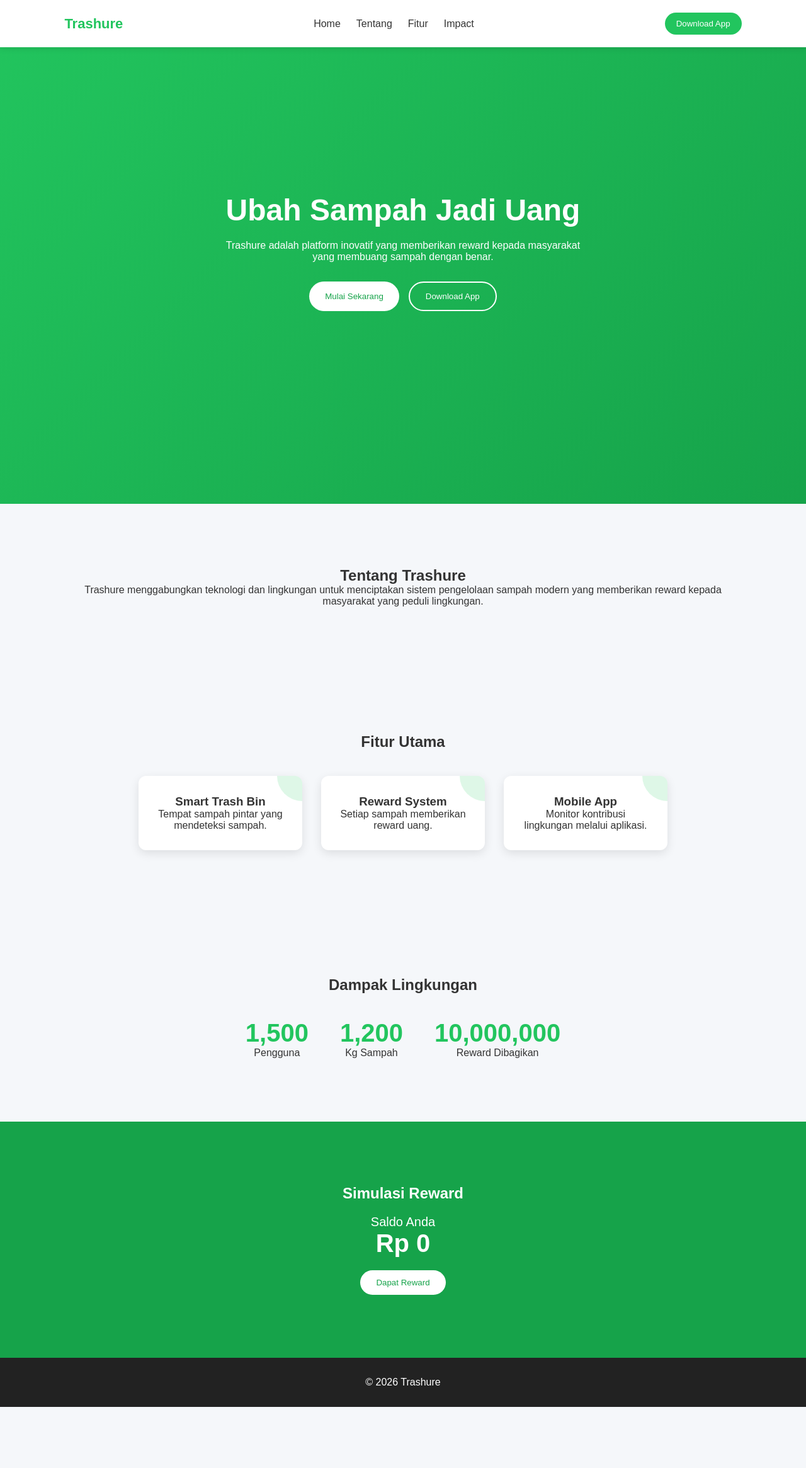
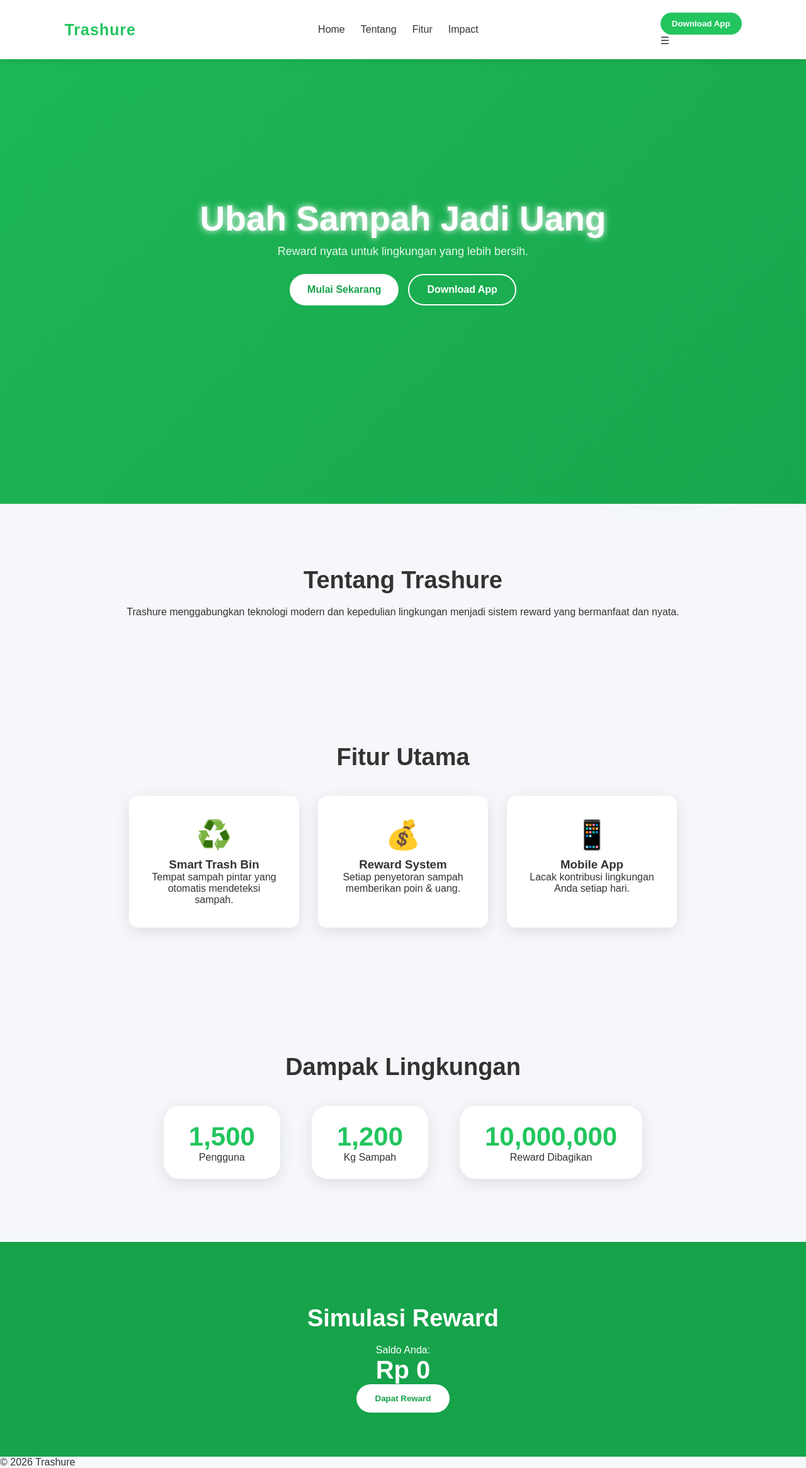
Before and after one commit to hizkiasec/trashure-website, a plain HTML site: page index.html in a window 1280 px wide. Shown: the whole page at 63% size. Before the commit the page ends 2234 px from the top, so only its background shows below. Drawn offline with Linux system fonts and the light colour scheme.

Commit message:
update2 semua file trashure

```diff
--- a/index.html
+++ b/index.html
@@ -1,15 +1,20 @@
 <!DOCTYPE html>
 <html lang="id">
 <head>
-<meta charset="UTF-8">
-<meta name="viewport" content="width=device-width, initial-scale=1.0">
+<meta charset="UTF-8" />
+<meta name="viewport" content="width=device-width, initial-scale=1.0" />
 <title>Trashure</title>
-<link rel="stylesheet" href="style.css">
+<link rel="stylesheet" href="style.css" />
 </head>
 
 <body>
 
-<!-- INTRO SCREEN -->
+<!-- FLOATING DECORATION -->
+<div class="float float1"></div>
+<div class="float float2"></div>
+<div class="float float3"></div>
+
+<!-- INTRO -->
 <div id="intro">
   <div class="intro-content">
     <h1 class="intro-logo">Trashure</h1>
@@ -35,71 +40,83 @@
 </header>
 
 <section class="hero" id="home">
-    <h1>Ubah Sampah Jadi Uang</h1>
-    <p>Trashure adalah platform inovatif yang memberikan reward kepada masyarakat yang membuang sampah dengan benar.</p>
+  <h1 class="glow-title">Ubah Sampah Jadi Uang</h1>
+  <p class="hero-sub">Reward nyata untuk lingkungan yang lebih bersih.</p>
 
   <div class="hero-buttons">
-        <button class="primary" onclick="scrollToSection('features')">Mulai Sekarang</button>
+    <button class="primary" onclick="scrollToSection('features')">
+      Mulai Sekarang
+    </button>
     <button class="secondary" onclick="downloadApp()">Download App</button>
   </div>
 </section>
 
 <section class="about reveal" id="about">
-    <h2>Tentang Trashure</h2>
-    <p>Trashure menggabungkan teknologi dan lingkungan untuk menciptakan sistem pengelolaan sampah modern yang memberikan reward kepada masyarakat yang peduli lingkungan.</p>
+  <h2 class="section-title">Tentang Trashure</h2>
+  <p>
+    Trashure menggabungkan teknologi modern dan kepedulian lingkungan menjadi
+    sistem reward yang bermanfaat dan nyata.
+  </p>
 </section>
 
 <section class="features reveal" id="features">
-    <h2>Fitur Utama</h2>
+  <h2 class="section-title">Fitur Utama</h2>
 
   <div class="feature-grid">
+
     <div class="feature">
+      <div class="icon">♻️</div>
       <h3>Smart Trash Bin</h3>
-            <p>Tempat sampah pintar yang mendeteksi sampah.</p>
+      <p>Tempat sampah pintar yang otomatis mendeteksi sampah.</p>
     </div>
 
     <div class="feature">
+      <div class="icon">💰</div>
       <h3>Reward System</h3>
-            <p>Setiap sampah memberikan reward uang.</p>
+      <p>Setiap penyetoran sampah memberikan poin & uang.</p>
     </div>
 
     <div class="feature">
+      <div class="icon">📱</div>
       <h3>Mobile App</h3>
-            <p>Monitor kontribusi lingkungan melalui aplikasi.</p>
+      <p>Lacak kontribusi lingkungan Anda setiap hari.</p>
     </div>
+
   </div>
 </section>
 
 <section class="impact reveal" id="impact">
-    <h2>Dampak Lingkungan</h2>
+  <h2 class="section-title">Dampak Lingkungan</h2>
 
   <div class="stats">
-        <div class="stat">
+
+    <div class="stat bubble">
       <h3 class="counter" data-target="1500">0</h3>
       <p>Pengguna</p>
     </div>
 
-        <div class="stat">
+    <div class="stat bubble">
       <h3 class="counter" data-target="1200">0</h3>
       <p>Kg Sampah</p>
     </div>
 
-        <div class="stat">
+    <div class="stat bubble">
       <h3 class="counter" data-target="10000000">0</h3>
       <p>Reward Dibagikan</p>
     </div>
+
   </div>
 </section>
 
 <section class="wallet reveal">
-    <h2>Simulasi Reward</h2>
+  <h2 class="section-title-white">Simulasi Reward</h2>
 
   <div class="balance">
-        Saldo Anda
+    Saldo Anda:
     <h3 id="money">Rp 0</h3>
   </div>
 
-    <button onclick="earnMoney()">Dapat Reward</button>
+  <button class="reward-btn" onclick="earnMoney()">Dapat Reward</button>
 </section>
 
 <footer>
--- a/script.js
+++ b/script.js
@@ -1,82 +1,65 @@
-// INTRO SCREEN
+// INTRO
 window.addEventListener("load", () => {
     setTimeout(()=>{
-        document.getElementById("intro").style.opacity = "0";
+        intro.style.opacity = "0";
         setTimeout(()=>{
-            document.getElementById("intro").style.display = "none";
+            intro.style.display = "none";
             document.querySelector(".hero").classList.add("show");
-        },1000)
+        },900)
     },3000)
 })
 
-// MENU MOBILE
-const menuBtn = document.getElementById("menuBtn")
-const nav = document.getElementById("nav")
+const intro = document.getElementById("intro");
 
-menuBtn.onclick = ()=>{
-    nav.classList.toggle("show")
-}
+// MOBILE NAV
+menuBtn.onclick = ()=> nav.classList.toggle("show")
 
-// SCROLL NAVBAR EFFECT
+// NAV SCROLL EFFECT
 window.addEventListener("scroll", () => {
-    const header = document.querySelector("header");
-    if(window.scrollY > 30){
-        header.classList.add("scrolled");
-    } else {
-        header.classList.remove("scrolled");
-    }
+    document.querySelector("header")
+    .classList.toggle("scrolled", window.scrollY > 30);
 });
 
 // SMOOTH SCROLL
 function scrollToSection(id){
-    document.getElementById(id).scrollIntoView({
-        behavior:"smooth"
-    })
+    document.getElementById(id).scrollIntoView({ behavior:"smooth" });
 }
 
-// DOWNLOAD APP
+// DOWNLOAD BUTTON
 function downloadApp(){
-    alert("Aplikasi Trashure akan segera tersedia!");
+    alert("Aplikasi Trashure segera tersedia!");
 }
 
 // COUNTER
-const counters = document.querySelectorAll(".counter")
-counters.forEach(counter=>{
+document.querySelectorAll(".counter").forEach(counter=>{
     const update = ()=>{
-        const target = +counter.getAttribute("data-target")
-        const count = +counter.innerText
-        const inc = target/200
+        const target = +counter.getAttribute("data-target");
+        const count = +counter.innerText;
+        const inc = target/200;
 
         if(count < target){
-            counter.innerText = Math.ceil(count + inc)
-            setTimeout(update,10)
+            counter.innerText = Math.ceil(count + inc);
+            setTimeout(update,10);
         } else {
-            counter.innerText = target.toLocaleString()
+            counter.innerText = target.toLocaleString();
         }
-    }
-    update()
-})
+    };
+    update();
+});
 
 // REWARD SIMULATION
-let saldo = 0
-
+let saldo = 0;
 function earnMoney(){
-    let reward = Math.floor(Math.random()*5000)+1000
-    saldo += reward
-    document.getElementById("money").innerText =
-        "Rp " + saldo.toLocaleString()
-    alert("Selamat! Anda mendapat Rp " + reward)
+    let reward = Math.floor(Math.random()*5000) + 1000;
+    saldo += reward;
+    money.innerText = "Rp " + saldo.toLocaleString();
+    alert("Selamat! Anda mendapat Rp " + reward);
 }
 
-// SCROLL ANIMATION
-const reveals = document.querySelectorAll(".reveal")
-
+// REVEAL ANIMATION
 window.addEventListener("scroll", ()=>{
-    reveals.forEach(el=>{
-        const top = el.getBoundingClientRect().top
-        const windowHeight = window.innerHeight
-
-        if(top < windowHeight - 100){
+    document.querySelectorAll(".reveal").forEach(el=>{
+        if(el.getBoundingClientRect().top < window.innerHeight - 100){
             el.classList.add("active")
         }
     })
--- a/style.css
+++ b/style.css
@@ -11,322 +11,276 @@ color:#333;
 overflow-x:hidden;
 }
 
+/* FLOATING DECORATION */
+.float{
+position:fixed;
+width:180px;
+height:180px;
+background:rgba(34,197,94,0.25);
+filter:blur(60px);
+border-radius:50%;
+z-index:-1;
+animation:float 10s infinite alternate ease-in-out;
+}
+
+.float1{ top:10%; left:5%; }
+.float2{ bottom:15%; right:10%; background:rgba(22,163,74,0.22); }
+.float3{ top:50%; right:40%; background:rgba(34,197,94,0.18); }
+
+@keyframes float{
+0%{ transform:translateY(0); }
+100%{ transform:translateY(60px); }
+}
+
 /* INTRO */
 #intro{
 position:fixed;
-top:0;
-left:0;
-width:100%;
-height:100%;
+top:0; left:0;
+width:100%; height:100%;
 background:#16a34a;
-display:flex;
-justify-content:center;
-align-items:center;
-z-index:9999;
-transition:1s;
-}
-
-.intro-content{
-text-align:center;
-color:white;
+display:flex; justify-content:center; align-items:center;
+z-index:9999; transition:1s;
 }
 
 .intro-logo{
-font-size:50px;
-margin-bottom:20px;
-animation:zoom 1.5s ease;
+font-size:52px; color:white;
+animation:zoom 1.4s ease;
+}
+
+@keyframes zoom{
+0%{transform:scale(0.4);opacity:0}
+100%{transform:scale(1);opacity:1}
 }
 
 .loader{
-width:200px;
-height:6px;
+width:200px; height:6px;
 background:rgba(255,255,255,0.3);
-border-radius:10px;
-overflow:hidden;
+border-radius:10px; overflow:hidden;
+margin-top:10px;
 }
 
 .loader::after{
-content:"";
-display:block;
-height:100%;
-width:0;
+content:""; display:block;
+height:100%; width:0;
 background:white;
 animation:loading 3s forwards;
 }
 
 @keyframes loading{0%{width:0}100%{width:100%}}
-@keyframes zoom{0%{transform:scale(0.5);opacity:0}100%{transform:scale(1);opacity:1}}
 
 /* NAVBAR */
 header{
-display:flex;
-justify-content:space-between;
-align-items:center;
+display:flex; justify-content:space-between; align-items:center;
 padding:20px 8%;
-background:white;
-position:fixed;
-width:100%;
-top:0;
+background:white; position:fixed; width:100%; top:0;
 box-shadow:0 2px 10px rgba(0,0,0,0.1);
-z-index:1000;
-transition:0.4s ease;
+z-index:1000; transition:0.4s;
 }
 
 header.scrolled{
-background:rgba(255,255,255,0.7);
-backdrop-filter:blur(10px);
-box-shadow:0 4px 20px rgba(0,0,0,0.15);
+background:rgba(255,255,255,0.6);
+backdrop-filter:blur(12px);
+box-shadow:0 4px 25px rgba(0,0,0,0.15);
 }
 
 .logo{
-font-size:22px;
-font-weight:bold;
+font-size:25px; font-weight:700;
 color:#22c55e;
+letter-spacing:1px;
 }
 
 nav{
-display:flex;
-gap:25px;
+display:flex; gap:25px;
 }
 
 nav a{
-text-decoration:none;
-color:#333;
+text-decoration:none; color:#333; font-weight:500;
+transition:0.2s;
 }
 
-.nav-right{
-display:flex;
-align-items:center;
-gap:15px;
+nav a:hover{
+color:#16a34a;
+transform:scale(1.05);
 }
 
+/* BUTTONS */
 .download{
-background:#22c55e;
-color:white;
-border:none;
-padding:10px 18px;
-border-radius:20px;
-cursor:pointer;
-transition:0.3s ease;
+background:#22c55e; color:white;
+padding:10px 18px; border:none;
+border-radius:25px; cursor:pointer;
+transition:.3s; font-weight:600;
 }
 
 .download:hover{
-background:#16a34a;
-transform:translateY(-3px);
-box-shadow:0 5px 15px rgba(22,163,74,0.4);
-}
-
-.menu{
-display:none;
-font-size:24px;
-cursor:pointer;
+transform:scale(1.08) translateY(-3px);
+box-shadow:0 0 18px #22c55eaa;
 }
 
 /* HERO */
 .hero{
 height:100vh;
-display:flex;
-flex-direction:column;
-justify-content:center;
-align-items:center;
+display:flex; flex-direction:column;
+justify-content:center; align-items:center;
 text-align:center;
 padding:20px;
 background:linear-gradient(135deg,#22c55e,#16a34a);
+background-size:200% 200%;
+animation:gradientMove 8s infinite;
 color:white;
-opacity:0;
-transition:1.2s ease-in-out;
-background-attachment:fixed;
+opacity:0; transition:1s ease-in-out;
 }
 
-.hero.show{
-opacity:1;
+.hero.show{ opacity:1; }
+
+@keyframes gradientMove{
+0%{background-position:0% 50%}
+100%{background-position:100% 50%}
 }
 
-.hero h1{
-font-size:48px;
-margin-bottom:20px;
+.glow-title{
+font-size:55px;
+text-shadow:0 0 15px white;
+animation:titleGlow 3s infinite alternate;
 }
 
-.hero p{
-max-width:600px;
-margin-bottom:30px;
+@keyframes titleGlow{
+0%{text-shadow:0 0 10px white;}
+100%{text-shadow:0 0 25px rgba(255,255,255,0.9);}
+}
+
+.hero-sub{
+font-size:18px; max-width:600px;
+opacity:0.9; margin-top:10px;
 }
 
 .hero-buttons{
-display:flex;
-gap:15px;
+display:flex; gap:15px; margin-top:25px;
 }
 
 .primary, .secondary{
-transition:0.3s ease;
+padding:14px 28px; border-radius:25px;
+cursor:pointer; transition:.3s;
+font-weight:600; font-size:16px;
 }
 
 .primary{
-background:white;
-color:#16a34a;
-border:none;
-padding:14px 25px;
-border-radius:25px;
-cursor:pointer;
+background:white; color:#16a34a; border:none;
 }
-
 .primary:hover{
-box-shadow:0 8px 20px rgba(255,255,255,0.4);
-transform:translateY(-3px);
+transform:scale(1.07);
+box-shadow:0 0 20px rgba(255,255,255,0.8);
 }
 
 .secondary{
-background:transparent;
-border:2px solid white;
-color:white;
-padding:14px 25px;
-border-radius:25px;
-cursor:pointer;
+background:transparent; border:2px solid white; color:white;
 }
-
 .secondary:hover{
-background:white;
-color:#16a34a;
-transform:translateY(-3px);
+background:white; color:#16a34a; transform:scale(1.07);
 }
 
 /* SECTIONS */
-section{
-padding:100px 10%;
-text-align:center;
+section{ padding:100px 10%; text-align:center; }
+
+.section-title{
+font-size:38px; margin-bottom:20px;
 }
 
+.section-title-white{
+font-size:38px; margin-bottom:20px; color:white;
+}
+
+/* FEATURE CARDS */
 .feature-grid{
-display:flex;
-gap:30px;
-justify-content:center;
-flex-wrap:wrap;
+display:flex; gap:30px; justify-content:center; flex-wrap:wrap;
 margin-top:40px;
 }
 
 .feature{
-background:white;
-padding:30px;
-border-radius:12px;
-width:260px;
-box-shadow:0 5px 15px rgba(0,0,0,0.1);
-transition:0.3s;
+background:white; padding:35px;
+width:270px; border-radius:14px;
+box-shadow:0 6px 25px rgba(0,0,0,0.1);
+transition:0.4s ease;
+transform-style:preserve-3d;
+cursor:pointer;
 position:relative;
-overflow:hidden;
 }
 
 .feature:hover{
-transform:translateY(-10px);
+transform:translateY(-12px) rotateX(6deg) rotateY(6deg);
+box-shadow:0 15px 40px rgba(22,163,74,0.25);
 }
 
-.feature::after{
-content:"";
-position:absolute;
-width:80px;
-height:80px;
-background:rgba(34,197,94,0.15);
-top:-40px;
-right:-40px;
-border-radius:50%;
-transition:0.4s ease;
-}
-
-.feature:hover::after{
-width:200px;
-height:200px;
-top:-80px;
-right:-80px;
+.feature .icon{
+font-size:45px; margin-bottom:10px;
 }
 
 /* STATS */
 .stats{
-display:flex;
-justify-content:center;
-gap:50px;
-flex-wrap:wrap;
-margin-top:40px;
+display:flex; justify-content:center; gap:50px;
+flex-wrap:wrap; margin-top:40px;
+}
+
+.bubble{
+background:white;
+padding:25px 40px;
+border-radius:25px;
+box-shadow:0 6px 25px rgba(0,0,0,0.1);
+transition:.3s;
+}
+
+.bubble:hover{
+transform:scale(1.08);
+box-shadow:0 0 20px rgba(34,197,94,0.4);
 }
 
 .stat h3{
-font-size:40px;
-color:#22c55e;
+font-size:42px; color:#22c55e;
 }
 
 /* WALLET */
 .wallet{
 background:#16a34a;
 color:white;
-}
-
-.balance{
-font-size:20px;
-margin:20px;
+padding-bottom:70px;
 }
 
 .balance h3{
 font-size:40px;
 }
 
-.wallet button{
-padding:12px 25px;
-border:none;
-border-radius:25px;
-background:white;
-color:#16a34a;
-cursor:pointer;
+.reward-btn{
+padding:15px 30px;
+border:none; border-radius:25px;
+background:white; color:#16a34a;
+font-weight:600; cursor:pointer;
+transition:.3s;
 }
 
-/* FOOTER */
-footer{
-background:#222;
-color:white;
-padding:30px;
-text-align:center;
+.reward-btn:hover{
+transform:scale(1.1);
+box-shadow:0 0 25px white;
 }
 
-/* REVEAL ANIMATION */
+/* REVEAL */
 .reveal{
-opacity:0;
-transform:translateY(40px);
+opacity:0; transform:translateY(40px);
 transition:1s;
 }
 
 .reveal.active{
-opacity:1;
-transform:translateY(0);
+opacity:1; transform:translateY(0);
 }
 
 /* MOBILE */
 @media(max-width:768px){
 nav{
-position:absolute;
-top:70px;
-left:0;
-background:white;
-width:100%;
-flex-direction:column;
-align-items:center;
-display:none;
-padding:20px;
+position:absolute; top:70px; left:0;
+width:100%; background:white;
+flex-direction:column; align-items:center;
+display:none; padding:20px;
 }
-
-nav.show{
-display:flex;
+nav.show{ display:flex; }
+.menu{ display:block; }
+.hero h1{ font-size:32px; }
+.hero-buttons{ flex-direction:column; }
 }
-
-.menu{
-display:block;
-}
-
-.hero h1{
-font-size:32px;
-}
-
-.hero-buttons{
-flex-direction:column;
-}
-
-section{
-padding:80px 20px;
-}
-}
```
Lines whose indentation alone changed are shown as unchanged.
